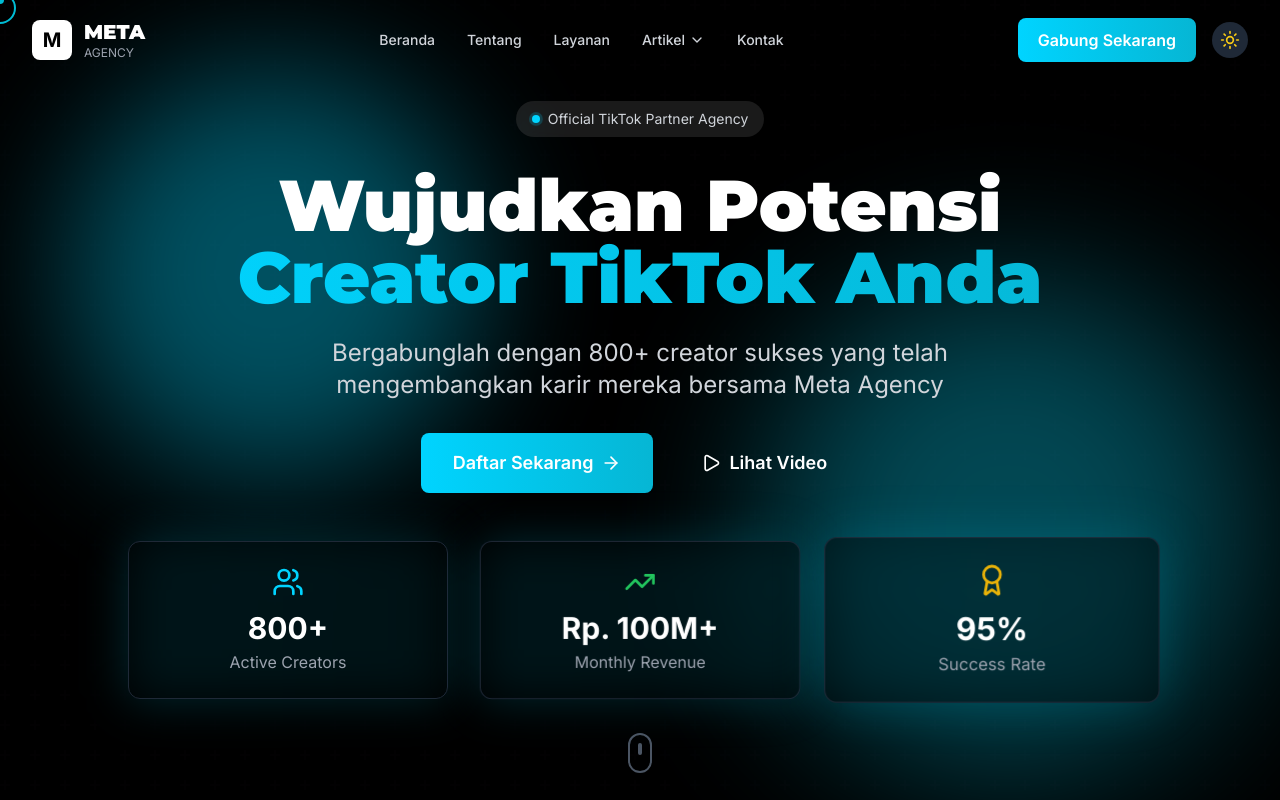
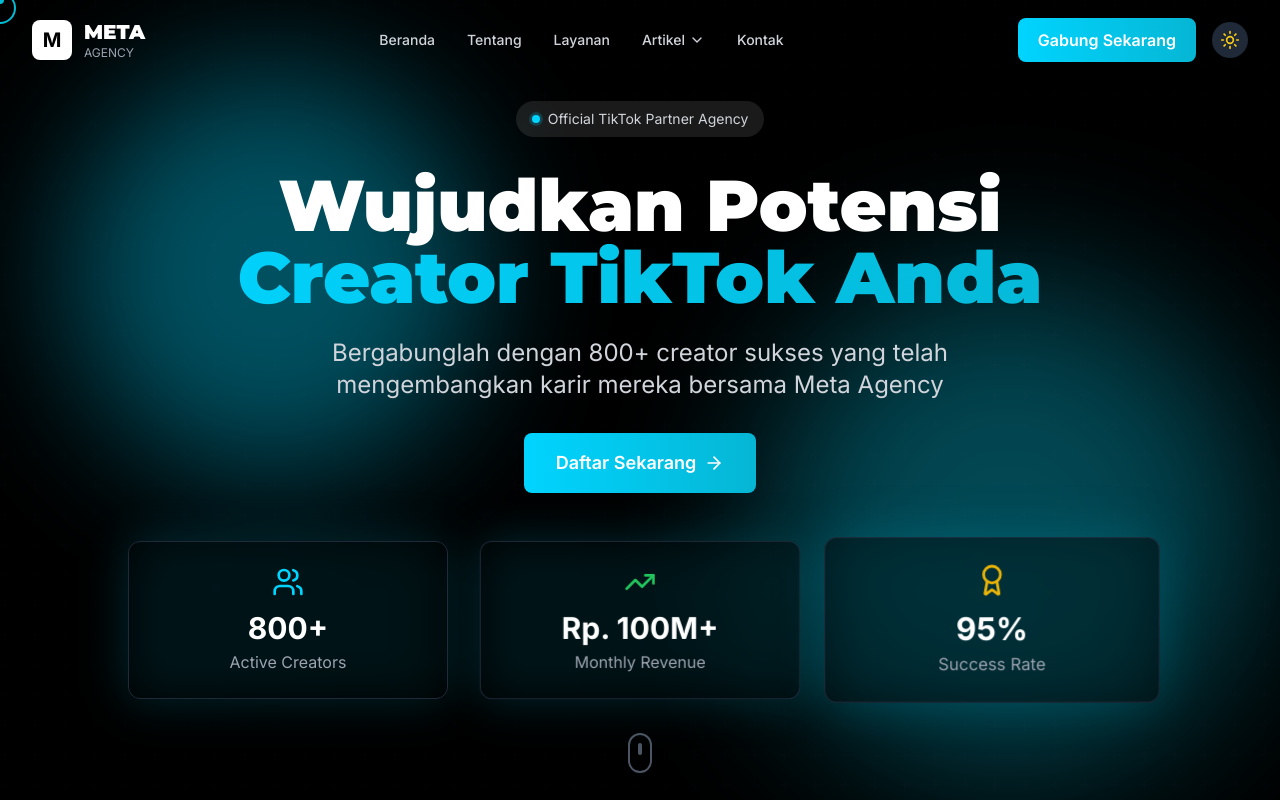
Before and after one commit to haziqdafren/metaAgency, a React (Create React App) app: page / in a window 1280 px wide. Shown: the top 800 px of the page. Built offline with nearby package versions, Linux system fonts and the light colour scheme.

Commit message:
Hilangkan button Lihat Video

```diff
--- a/src/components/sections/HeroSection.jsx
+++ b/src/components/sections/HeroSection.jsx
@@ -121,10 +121,10 @@
               <span>Daftar Sekarang</span>
               <ArrowRight className="w-5 h-5 group-hover:translate-x-1 transition-transform" />
             </Link>
-            <button className="group btn btn-secondary px-8 py-4 text-lg flex items-center space-x-2">
+            {/* <button className="group btn btn-secondary px-8 py-4 text-lg flex items-center space-x-2">
               <Play className="w-5 h-5" />
               <span>Lihat Video</span>
-            </button>
+            </button> */}
           </motion.div>
 
           {/* Animated Stats */}
```
